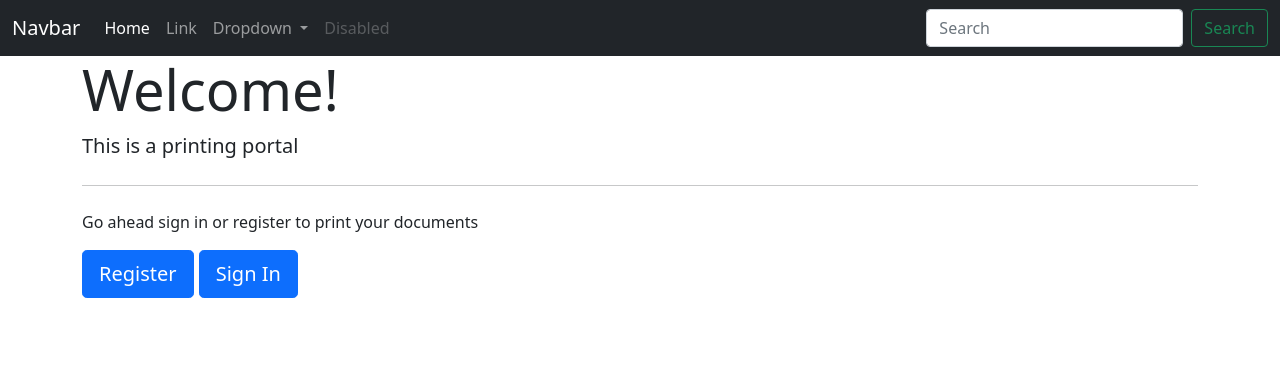
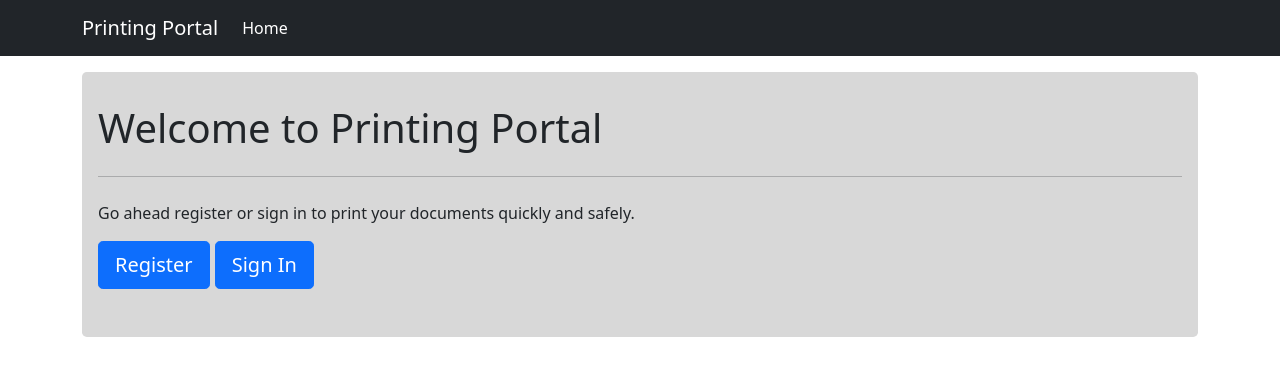
Before and after one commit to kwin3012/printing_portal, a Django app: page / in a window 1280 px wide. Shown: the top 376 px of the page. Run offline with Django 4.2, Linux system fonts and the light colour scheme.

Commit message:
improved css

```diff
--- /dev/null
+++ b/users/static/style.css
@@ -0,0 +1,8 @@
+.jumbotron {
+    padding: 2rem 1rem;
+    margin-top: 1rem;
+    margin-bottom: 2rem;
+    background-color: #d8d8d8;
+    border-radius: 0.3rem;
+    background: #d8d8d8; /* Old browsers */
+}
--- a/users/templates/users/base.html
+++ b/users/templates/users/base.html
@@ -1,3 +1,4 @@
+{% load static %}
 <!DOCTYPE html>
 <html lang="en">
 <head>
@@ -11,42 +12,30 @@
     <!-- JavaScript Bundle with Popper -->
     <script src="https://cdn.jsdelivr.net/npm/bootstrap@5.1.3/dist/js/bootstrap.bundle.min.js" integrity="sha384-ka7Sk0Gln4gmtz2MlQnikT1wXgYsOg+OMhuP+IlRH9sENBO0LRn5q+8nbTov4+1p" crossorigin="anonymous"></script>
 
+    <link rel="stylesheet" href="{% static 'style.css' %}">
 </head>
 <body>
 
     <nav class="navbar navbar-expand-lg navbar-dark bg-dark">
-        <div class="container-fluid">
-          <a class="navbar-brand" href="#">Navbar</a>
+        <div class="container">
+          <a class="navbar-brand" href="#">Printing  Portal</a>
           <button class="navbar-toggler" type="button" data-bs-toggle="collapse" data-bs-target="#navbarSupportedContent" aria-controls="navbarSupportedContent" aria-expanded="false" aria-label="Toggle navigation">
             <span class="navbar-toggler-icon"></span>
           </button>
           <div class="collapse navbar-collapse" id="navbarSupportedContent">
             <ul class="navbar-nav me-auto mb-2 mb-lg-0">
               <li class="nav-item">
-                <a class="nav-link active" aria-current="page" href="#">Home</a>
-              </li>
-              <li class="nav-item">
-                <a class="nav-link" href="#">Link</a>
-              </li>
-              <li class="nav-item dropdown">
-                <a class="nav-link dropdown-toggle" href="#" id="navbarDropdown" role="button" data-bs-toggle="dropdown" aria-expanded="false">
-                  Dropdown
-                </a>
-                <ul class="dropdown-menu" aria-labelledby="navbarDropdown">
-                  <li><a class="dropdown-item" href="#">Action</a></li>
-                  <li><a class="dropdown-item" href="#">Another action</a></li>
-                  <li><hr class="dropdown-divider"></li>
-                  <li><a class="dropdown-item" href="#">Something else here</a></li>
-                </ul>
-              </li>
-              <li class="nav-item">
-                <a class="nav-link disabled">Disabled</a>
+                <a class="nav-link active" aria-current="page" href="{% url 'home' %}">Home</a>
               </li>
             </ul>
-            <form class="d-flex">
-              <input class="form-control me-2" type="search" placeholder="Search" aria-label="Search">
-              <button class="btn btn-outline-success" type="submit">Search</button>
-            </form>
+              <ul class="navbar-nav  mb-2 mb-lg-0">
+              <li class="nav-item">
+                {% if user.is_authenticated %}
+                  <a class="nav-link active" aria-current="page" href="{% url 'logout' %}">Sign Out</a>
+                {% endif %}
+              </li>
+            </ul>
+
           </div>
         </div>
       </nav>
@@ -54,13 +43,13 @@
 
 
       <div class="container">
-        {% if messages %}
-            <ul class="messages">
         {% for message in messages %}
-                <li{% if message.tags %} class="{{ message.tags }}"{% endif %}>{{ message }}</li>
+          <div class="container-fluid p-0">
+            <div class="alert {{ message.tags }} alert-dismissible" role="alert" >
+              {{ message }}
+            </div>
+          </div>
         {% endfor %}
-            </ul>
-          {% endif %}
         <div id="content">{% block content %}{% endblock %}</div>
       </div>
 
--- a/users/templates/users/home.html
+++ b/users/templates/users/home.html
@@ -4,18 +4,16 @@
 {% block content %}
 <div class="jumbotron">
 
-
       {% if user.is_authenticated %}
-      <p>Hello {{user.username}}</p>
+        <h1 class="display-4">Printing Portal</h1>
         <hr class="my-4">
-      <p>go ahead and place new order or view your order history. </p>
+        <p>Go ahead and place new orders or view your order history. </p>
         <a class="btn btn-primary btn-lg" href="{% url 'place_order' %}" role="button">Place Order</a>
         <a class="btn btn-primary btn-lg" href="{% url 'order_history' %}" role="button">Order History</a>
       {% else %}
-      <h1 class="display-4">Welcome!</h1>
-      <p class="lead">This is a printing portal</p>
+        <h1 >Welcome to Printing Portal</h1>
         <hr class="my-4">
-      <p>Go ahead sign in or register to print your documents</p>
+        <p>Go ahead register or sign in to print your documents quickly and safely.</p>
         <p class="lead">
         <a class="btn btn-primary btn-lg" href="{% url 'register' %}" role="button">Register</a>
         <a class="btn btn-primary btn-lg" href="{% url 'login' %}" role="button">Sign In</a>
--- a/users/templates/users/order_history.html
+++ b/users/templates/users/order_history.html
@@ -6,12 +6,11 @@
 {% for order in orders %}
 <li>
 <ul>
-    <li>{{ order.user.username }}</li>
-    <li>{{ order.user.email }}</li>
     <li>{{ order.file }}</li>
     <li>{{ order.no_of_copies }}</li>
     <li>{{ order.black_and_white }}</li>
     <li>{{ order.cost }}</li>
+    <li>{{ order.date_ordered }}</li>
     <br>
 </ul>
 </li>
```
Also changed, not shown: printing_portal/settings.py (+11 -0 lines), db.sqlite3, users/static/eq.png (deleted). Lines whose indentation alone changed are shown as unchanged.
